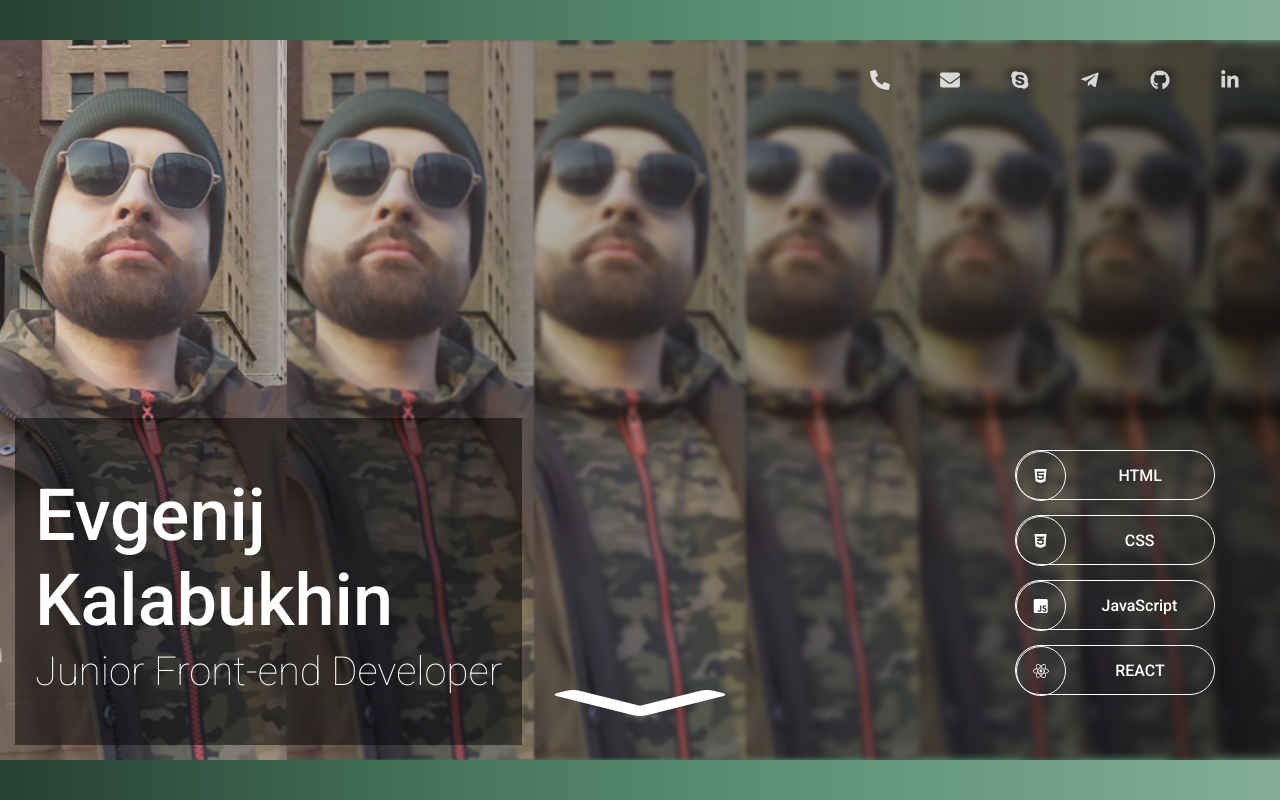
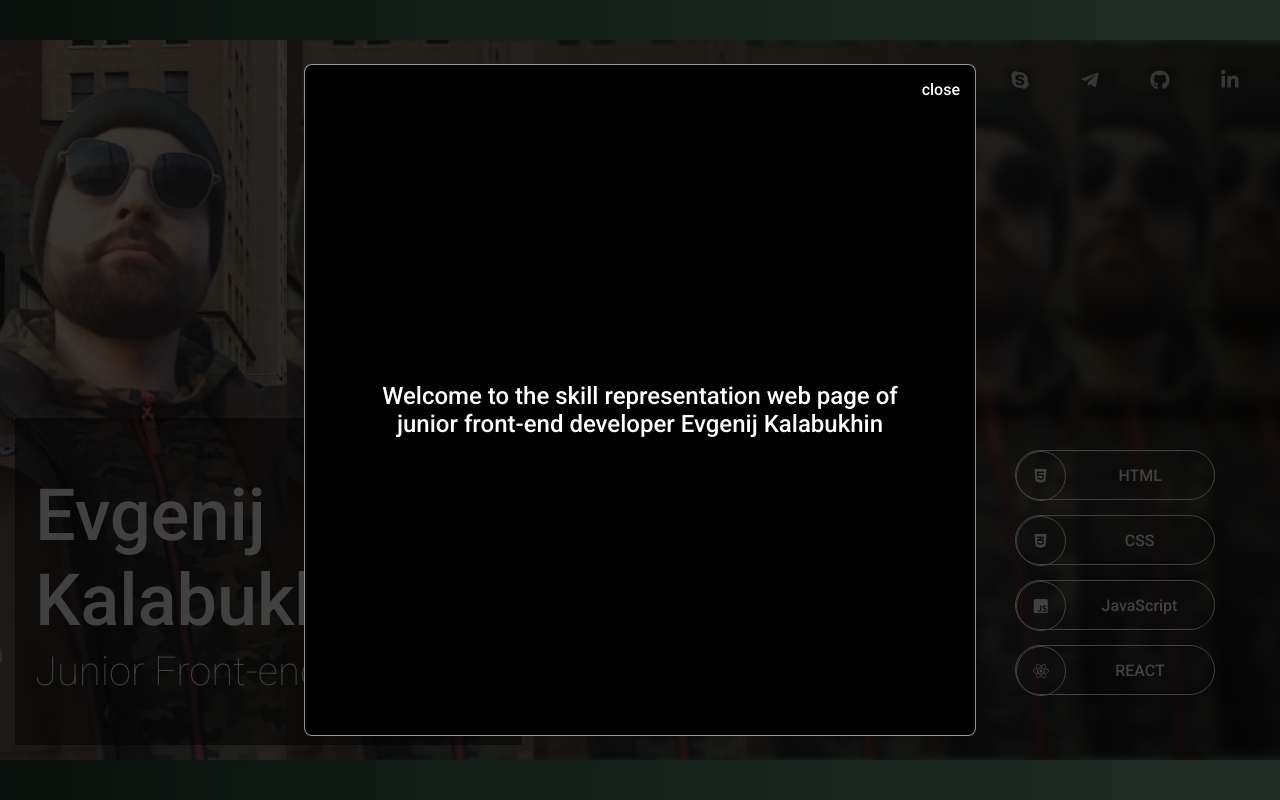
Before and after one commit to EK-machine/promo, a React (Create React App) app: page / in a window 1280 px wide. Built offline with nearby package versions, Linux system fonts and the light colour scheme.

Commit message:
created and styled popup

```diff
--- /dev/null
+++ b/src/components/StartPopUp.jsx
@@ -0,0 +1,39 @@
+import React, { useState, useEffect } from 'react';
+import './startpopup.css';
+
+function StartPopUp() {
+  const [isOpened, setIsOpened] = useState(false);
+  useEffect(() => {
+    const popped = sessionStorage.getItem('popUpStatus');
+    if (!popped) {
+      setIsOpened(true);
+      sessionStorage.setItem('popUpStatus', 'statused');
+    }
+  }, []);
+
+  if (!isOpened) return null;
+
+  return (
+    <div className="popUp__container">
+      <div className="popUp__centering">
+        <div className="popUp__message-close_container">
+          <button
+            onClick={() => setIsOpened(false)}
+            className="popUp__message-close_button"
+            type="button"
+          >
+            close
+          </button>
+        </div>
+        <div className="popUp__message-text_container">
+          <p className="popUp__message-text">
+            Welcome to the skill representation web page of <br /> junior
+            front-end developer Evgenij Kalabukhin
+          </p>
+        </div>
+      </div>
+    </div>
+  );
+}
+
+export default StartPopUp;
--- /dev/null
+++ b/src/components/startpopup.css
@@ -0,0 +1,67 @@
+.popUp__container {
+  min-height: 100vh;
+  width: 100vw;
+  margin: 0;
+  padding: 0;
+  box-sizing: border-box;
+  position: absolute;
+  display: flex;
+  justify-content: center;
+  align-items: center;
+  background-color: rgba(0, 0, 0, 0.747);
+  z-index: 10;
+}
+
+.popUp__centering {
+  position: relative;
+  border-radius: 8px;
+  height: 80vh;
+  width: 50%;
+  background-color: black;
+  display: flex;
+  flex-direction: column;
+  padding: 15px;
+  border: 1px solid rgba(255, 255, 255, 0.582);
+}
+
+.popUp__message-close_container {
+  display: flex;
+  justify-content: flex-end;
+}
+
+.popUp__message-close_button {
+  cursor: pointer;
+  color: var(--active-text-color);
+  background: none;
+  border: none;
+  padding: 0;
+  font: inherit;
+  outline: inherit;
+}
+
+.popUp__message-text_container {
+  height: 100%;
+  display: flex;
+  flex-direction: row;
+  justify-content: center;
+  align-items: center;
+}
+
+.popUp__message-text {
+  display: block;
+  color: var(--active-text-color);
+  font-size: 24px;
+  text-align: center;
+}
+
+@media only screen and (max-width: 440px) {
+  .popUp__message-text {
+    font-size: 20px;
+  }
+}
+
+@media only screen and (max-width: 360px) {
+  .popUp__message-text {
+    font-size: 16px;
+  }
+}
--- a/src/pages/StartPage.jsx
+++ b/src/pages/StartPage.jsx
@@ -11,6 +11,7 @@ import {
 import { FontAwesomeIcon } from '@fortawesome/react-fontawesome';
 import Chip from '../components/Chip';
 import ContactButtons from '../components/ContactButtons';
+import StartPopUp from '../components/StartPopUp';
 
 const startpageBackgroundParts = [
   'startpage__background startpage__background-1',
@@ -32,6 +33,7 @@ const skillsChipsArr = [
 function StartPage() {
   return (
     <div className="startpage__container">
+      <StartPopUp />
       <section className="startpage__content-container">
         <div className="startpage__contacts-container">
           <ContactButtons />
```
